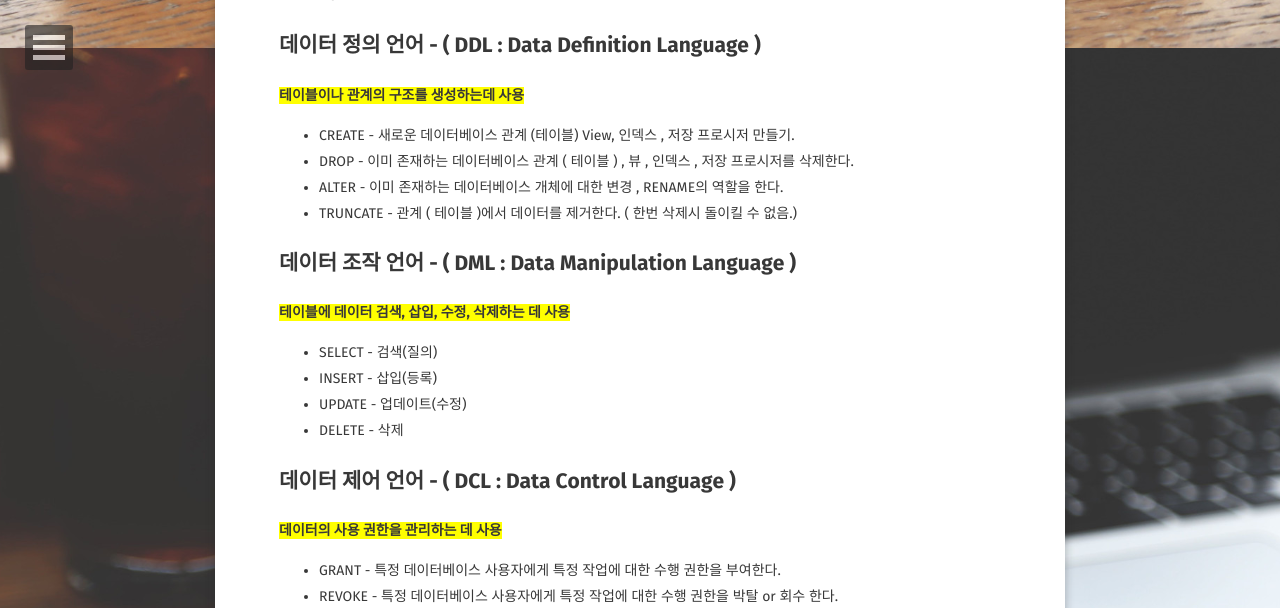
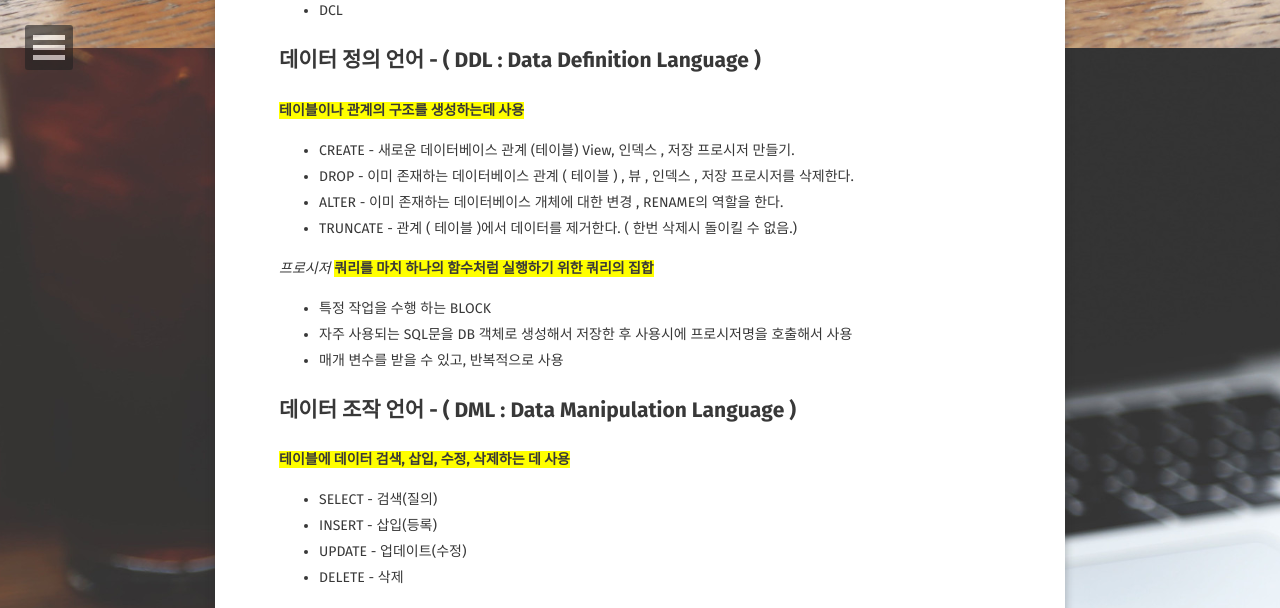
Before and after one commit to JoosJuliet/joosjuliet.github.io, a Jekyll site: the page built from _posts/2019-03-06-ddl_dml_dcl.md, in a window 1280 px wide and 1400 px high, scrolled down 852 px, cut to the strip 0-608 px from the top of the window. Built offline with Jekyll 4.4.1, drawn with Linux system fonts in a browser that asks for light colours; some web fonts are replaced; some of the changed text lies outside the part shown.

Commit message:
프로시저 추가

```diff
--- a/_posts/2019-03-06-ddl_dml_dcl.md
+++ b/_posts/2019-03-06-ddl_dml_dcl.md
@@ -11,7 +11,7 @@ comments: true
 그렇지만 소통을 할 때 서로의 감정을 존중하는 선에서 해주셨으면 좋겠습니다.
 감사합니다:)
 
-
+---
 # SQL (Structered Query Language)
  - <span style="background-color:yellow"><b> 관계형 데이터베이스 관리 시스템(RDBMS)의 데이터를 관리하기 위해 설계된 특수 목적의 프로그래밍 언어 </b></span>
  - 관계형 데이터베이스 관리 시스템에서 자료의 검색과 관리, 데이터베이스 스키마 생성과 수정, 데이터베이스 객체 접근 조정 관리를 위해 고안
@@ -35,6 +35,13 @@ comments: true
 - DROP - 이미 존재하는 데이터베이스 관계 ( 테이블 ) , 뷰 , 인덱스 , 저장 프로시저를 삭제한다.
 - ALTER - 이미 존재하는 데이터베이스 개체에 대한 변경 , RENAME의 역할을 한다.
 - TRUNCATE - 관계 ( 테이블 )에서 데이터를 제거한다. ( 한번 삭제시 돌이킬 수 없음.)
+
+
+*프로시저*
+<span style="background-color:yellow"><b> 쿼리를 마치 하나의 함수처럼 실행하기 위한 쿼리의 집합 </b></span>
+- 특정 작업을 수행 하는 BLOCK
+- 자주 사용되는 SQL문을 DB 객체로 생성해서 저장한 후 사용시에 프로시저명을 호출해서 사용
+- 매개 변수를 받을 수 있고, 반복적으로 사용
 
 
 
@@ -90,3 +97,6 @@ SQL정의 :
 ddl,dml,dcl 차이:
 https://brownbears.tistory.com/180
 https://zzdd1558.tistory.com/88
+
+프로시저란?
+https://ko.wikipedia.org/wiki/%EC%A0%80%EC%9E%A5_%ED%94%84%EB%A1%9C%EC%8B%9C%EC%A0%80
```
